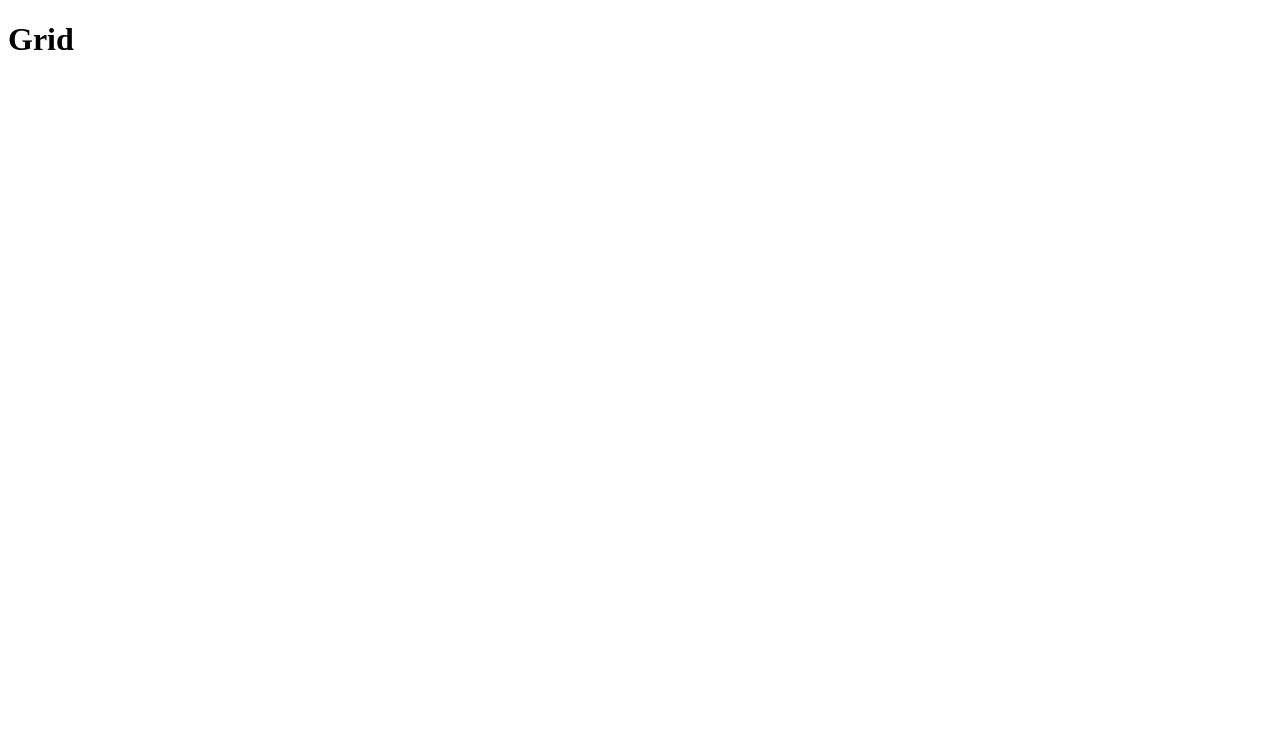
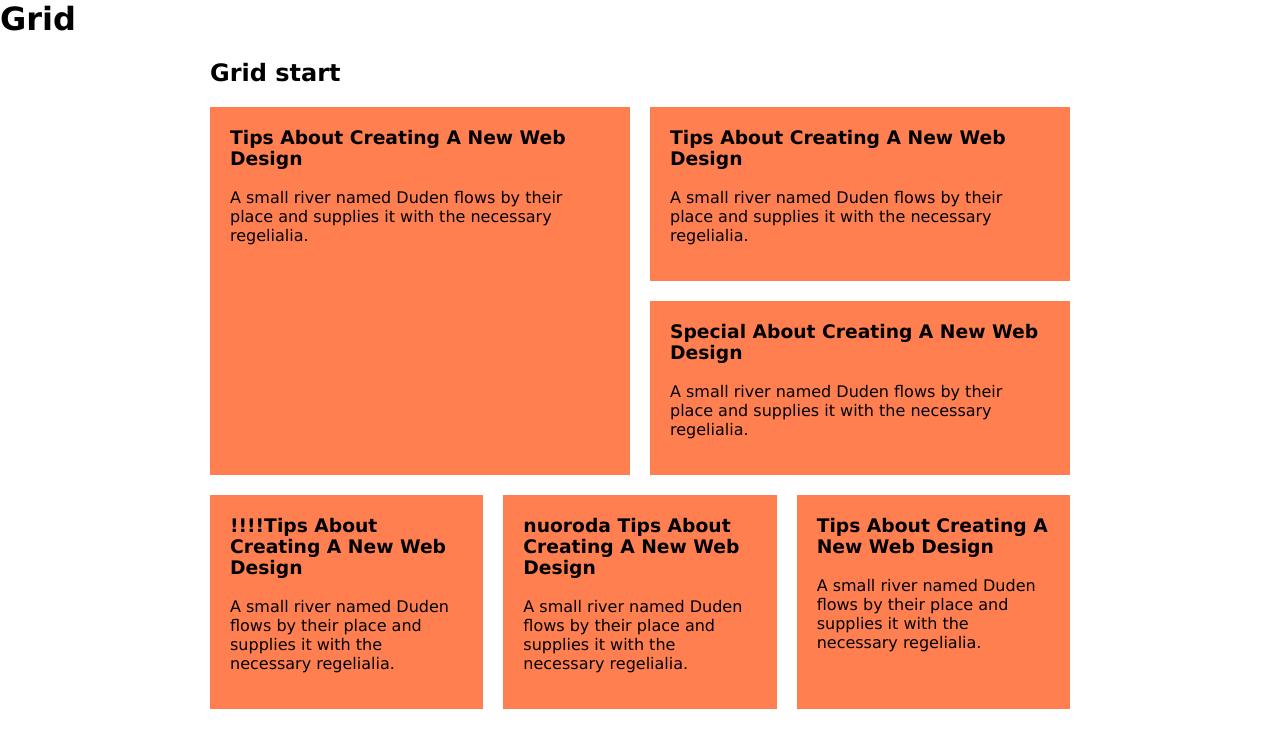
Before and after one commit to edgarasm/html12-grid, a plain HTML site: page index.html in a window 1280 px wide. Drawn offline with Linux system fonts and the light colour scheme.

Commit message:
form grid

```diff
--- a/index.html
+++ b/index.html
@@ -5,9 +5,69 @@
     <meta http-equiv="X-UA-Compatible" content="IE=edge" />
     <meta name="viewport" content="width=device-width, initial-scale=1.0" />
     <title>Grid</title>
+    <link rel="stylesheet" href="./reset.css" />
     <link rel="stylesheet" href="./style.css" />
   </head>
   <body>
     <h1>Grid</h1>
+    <section class="container">
+      <h2>Grid start</h2>
+      <div class="grid1">
+        <!-- b card -->
+        <div class="grid-item item1">
+          <h3>Tips About Creating A New Web Design</h3>
+          <p>
+            A small river named Duden flows by their place and supplies it with
+            the necessary regelialia.
+          </p>
+        </div>
+        <!-- /b card -->
+        <!-- b card -->
+        <div class="grid-item item2">
+          <h3>Tips About Creating A New Web Design</h3>
+          <p>
+            A small river named Duden flows by their place and supplies it with
+            the necessary regelialia.
+          </p>
+        </div>
+        <!-- /b card -->
+        <!-- b card -->
+        <div class="grid-item item3">
+          <h3>Special About Creating A New Web Design</h3>
+          <p>
+            A small river named Duden flows by their place and supplies it with
+            the necessary regelialia.
+          </p>
+        </div>
+        <!-- /b card -->
+        <!-- b card -->
+        <div class="grid-item item4">
+          <h3>!!!!Tips About Creating A New Web Design</h3>
+          <p>
+            A small river named Duden flows by their place and supplies it with
+            the necessary regelialia.
+          </p>
+        </div>
+        <!-- /b card -->
+        <!-- b card -->
+        <div class="grid-item item5">
+          <h3><a href="#"> nuoroda Tips About Creating A New Web Design</a></h3>
+          <p>
+            A small river named Duden flows by their place and supplies it with
+            the necessary regelialia.
+          </p>
+        </div>
+        <!-- /b card -->
+        <!-- b card -->
+        <div class="grid-item item6">
+          <h3>Tips About Creating A New Web Design</h3>
+          <p>
+            A small river named Duden flows by their place and supplies it with
+            the necessary regelialia.
+          </p>
+        </div>
+        <!-- /b card -->
+      </div>
+    </section>
   </body>
 </html>
--- /dev/null
+++ b/pr1/reset.css
@@ -0,0 +1,33 @@
+* {
+  box-sizing: border-box;
+}
+
+body {
+  margin: 0;
+  font-family: Verdana, Geneva, Tahoma, sans-serif;
+}
+
+a {
+  text-decoration: none;
+  color: inherit;
+}
+
+img {
+  max-width: 100%;
+}
+
+h1,
+h2,
+h3,
+h4,
+h5,
+h6,
+p {
+  margin-top: 0;
+}
+
+.container {
+  max-width: 900px;
+  margin: 0 auto;
+  padding: 0 20px;
+}
--- /dev/null
+++ b/reset.css
@@ -0,0 +1,33 @@
+* {
+  box-sizing: border-box;
+}
+
+body {
+  margin: 0;
+  font-family: Verdana, Geneva, Tahoma, sans-serif;
+}
+
+a {
+  text-decoration: none;
+  color: inherit;
+}
+
+img {
+  max-width: 100%;
+}
+
+h1,
+h2,
+h3,
+h4,
+h5,
+h6,
+p {
+  margin-top: 0;
+}
+
+.container {
+  max-width: 900px;
+  margin: 0 auto;
+  padding: 0 20px;
+}
--- a/style.css
+++ b/style.css
@@ -0,0 +1,27 @@
+.grid1 {
+  display: grid;
+  grid-template-columns: 1fr 1fr 1fr 1fr 1fr 1fr;
+  gap: 20px;
+}
+
+.grid-item {
+  background-color: coral;
+  padding: 20px;
+}
+
+.item1 {
+  grid-column: span 3;
+  grid-row: span 2;
+}
+.item2 {
+  grid-column: span 3;
+}
+.item3 {
+  grid-column: span 3;
+  /* grid-row: span 3; */
+}
+.item4,
+.item5,
+.item6 {
+  grid-column: span 2;
+}
```
Also changed, not shown: pr1/index.html (added, +42 -0 lines), pr1/style.css (added, +62 -0 lines).
